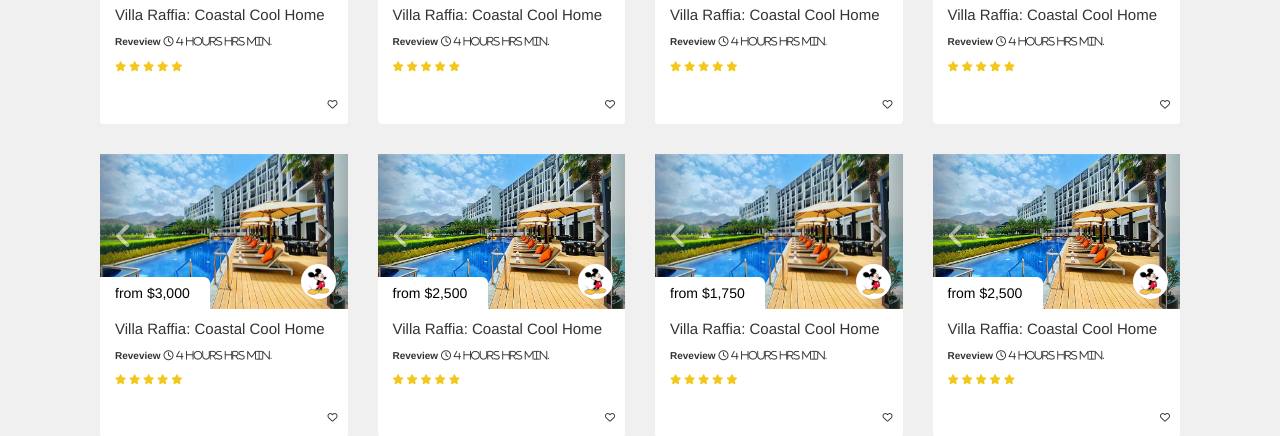
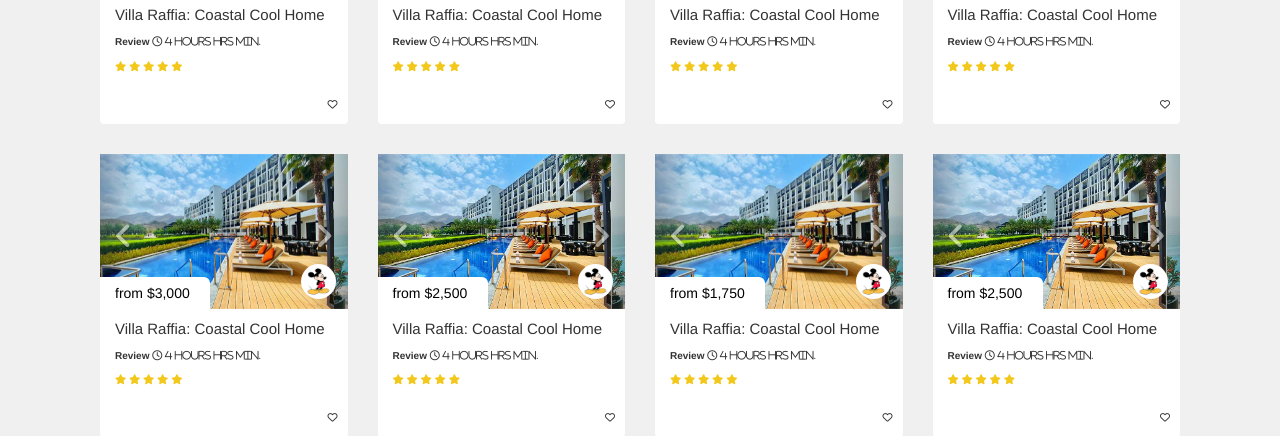
Before and after one commit to Dileep174/ceremony1.github.io, a plain HTML site: page index.html in a window 1280 px wide. Shown: the part 299-735 px from the top of the page. Drawn offline with nearby package versions, Linux system fonts and the light colour scheme.

Commit message:
Update index.html

```diff
--- a/index.html
+++ b/index.html
@@ -145,7 +145,7 @@ h4 {
                             <div class="row background">
                                 <div class="col-md-12">
                                   <h4>Villa Raffia: Coastal Cool Home</h4>
-                                  <p><b>Reveview </b>
+                                  <p><b>Review </b>
                                     <i class="fa fa-clock-o" aria-hidden="true"> 4 hours hrs min.</i>
                                   </p>
 
@@ -213,7 +213,7 @@ h4 {
                     <div class="row background">
                         <div class="col-md-12">
                           <h4>Villa Raffia: Coastal Cool Home</h4>
-                          <p><b>Reveview </b>
+                          <p><b>Review </b>
                             <i class="fa fa-clock-o" aria-hidden="true"> 4 hours hrs min.</i>
                           </p>
 
@@ -281,7 +281,7 @@ h4 {
                     <div class="row background">
                         <div class="col-md-12">
                           <h4>Villa Raffia: Coastal Cool Home</h4>
-                          <p><b>Reveview </b>
+                          <p><b>Review </b>
                             <i class="fa fa-clock-o" aria-hidden="true"> 4 hours hrs min.</i>
                           </p>
 
@@ -351,7 +351,7 @@ h4 {
                   <div class="row background">
                       <div class="col-md-12">
                         <h4>Villa Raffia: Coastal Cool Home</h4>
-                        <p><b>Reveview </b>
+                        <p><b>Review </b>
                           <i class="fa fa-clock-o" aria-hidden="true"> 4 hours hrs min.</i>
                         </p>
 
@@ -419,7 +419,7 @@ h4 {
                     <div class="row background">
                         <div class="col-md-12">
                           <h4>Villa Raffia: Coastal Cool Home</h4>
-                          <p><b>Reveview </b>
+                          <p><b>Review </b>
                             <i class="fa fa-clock-o" aria-hidden="true"> 4 hours hrs min.</i>
                           </p>
 
@@ -487,7 +487,7 @@ h4 {
                     <div class="row background">
                         <div class="col-md-12">
                           <h4>Villa Raffia: Coastal Cool Home</h4>
-                          <p><b>Reveview </b>
+                          <p><b>Review </b>
                             <i class="fa fa-clock-o" aria-hidden="true"> 4 hours hrs min.</i>
                           </p>
 
@@ -555,7 +555,7 @@ h4 {
                     <div class="row background">
                         <div class="col-md-12">
                           <h4>Villa Raffia: Coastal Cool Home</h4>
-                          <p><b>Reveview </b>
+                          <p><b>Review </b>
                             <i class="fa fa-clock-o" aria-hidden="true"> 4 hours hrs min.</i>
                           </p>
 
@@ -625,7 +625,7 @@ h4 {
                   <div class="row background">
                       <div class="col-md-12">
                         <h4>Villa Raffia: Coastal Cool Home</h4>
-                        <p><b>Reveview </b>
+                        <p><b>Review </b>
                           <i class="fa fa-clock-o" aria-hidden="true"> 4 hours hrs min.</i>
                         </p>
 
```
